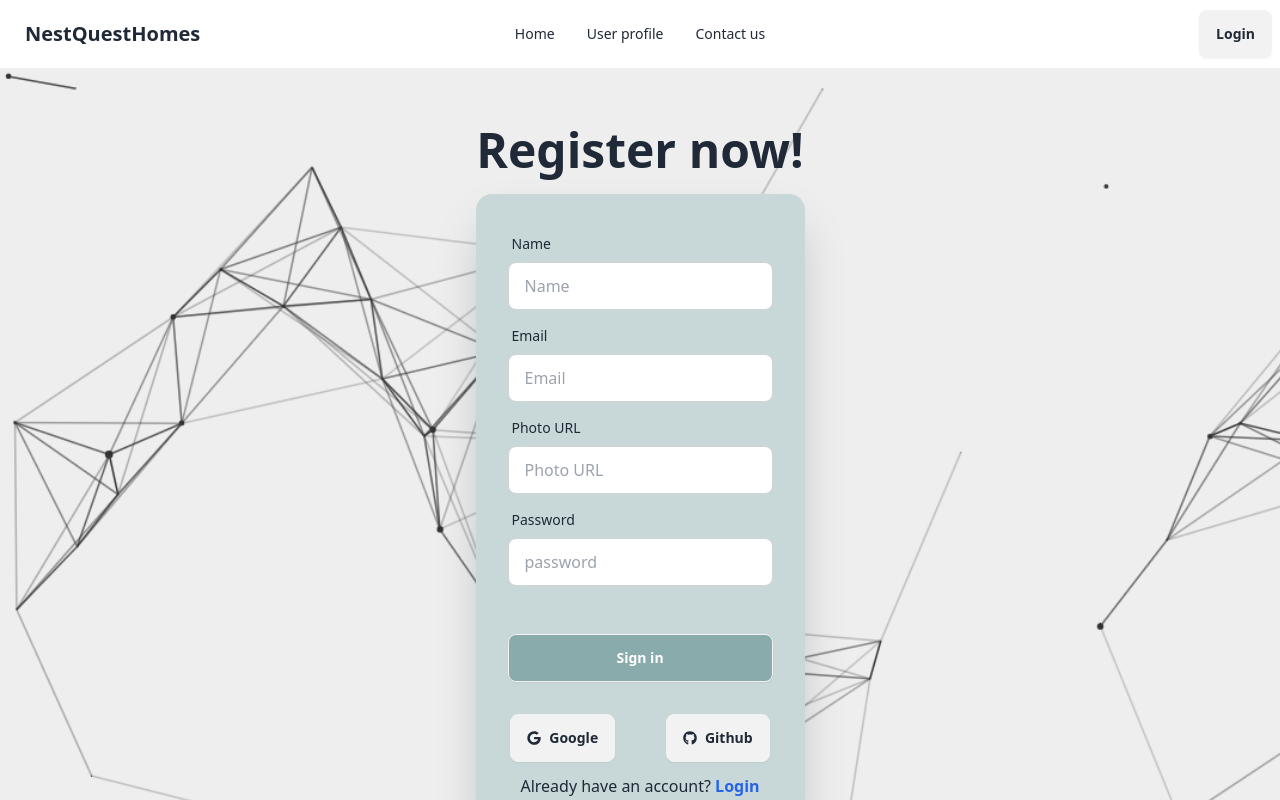
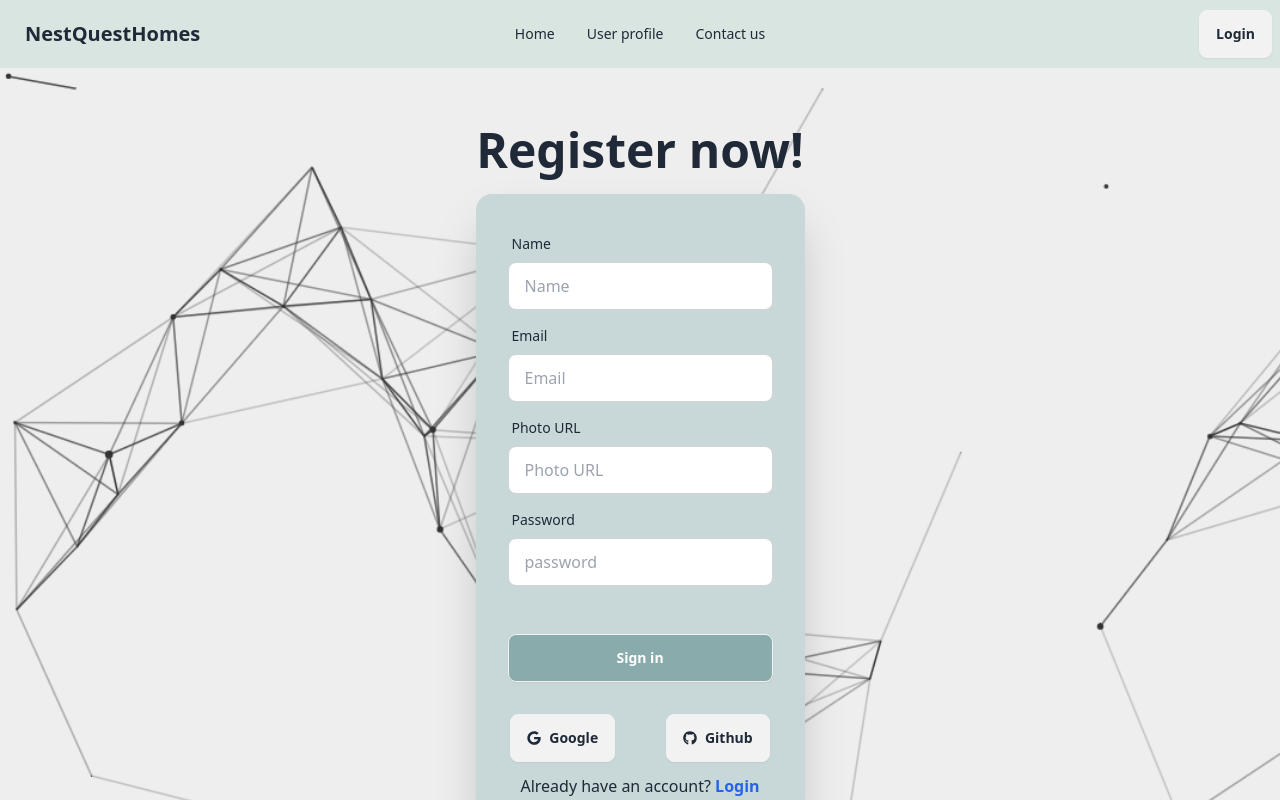
Before and after one commit to FojleTuhin/A9-NestQuestHomes, a React (Vite) app: page /register in a window 1280 px wide. Shown: the top 800 px of the page. Built offline with nearby package versions, Linux system fonts and the light colour scheme.

Commit message:
add error page

```diff
--- a/src/Component/Navbar.jsx
+++ b/src/Component/Navbar.jsx
@@ -9,7 +9,7 @@ const Navbar = () => {
     </>
 
     return (
-        <div className="navbar bg-base-100">
+        <div className="navbar bg-[#D9E5E1]">
             <div className="navbar-start">
                 <div className="dropdown">
                     <div tabIndex={0} role="button" className="btn btn-ghost lg:hidden">
@@ -19,7 +19,8 @@ const Navbar = () => {
                         {links}
                     </ul>
                 </div>
-                <a className="btn btn-ghost text-xl">NestQuestHomes</a>
+
+                <Link to='/'><a className="btn btn-ghost text-xl">NestQuestHomes</a></Link>
             </div>
             <div className="navbar-center hidden lg:flex">
                 <ul className="menu menu-horizontal px-1">
--- /dev/null
+++ b/src/Pages/Error.jsx
@@ -0,0 +1,15 @@
+import { Link } from "react-router-dom";
+
+const Error = () => {
+    return (
+        <div>
+            <img className="max-h-screen bg-cover m-auto" src="/public/Oops! 404 Error with a broken robot-rafiki.png" alt="" />
+
+            <div className="w-1/2 m-auto  ">
+                <Link to='/'><button className="btn bg-[#87909A] flex mt-[-60px] m-auto font-bold text-white text-2xl">Back to home</button></Link>
+            </div>
+        </div>
+    );
+};
+
+export default Error;
--- a/src/main.jsx
+++ b/src/main.jsx
@@ -10,10 +10,12 @@ import Root from './Pages/Root';
 import Home from './Pages/Home';
 import Login from './Pages/Login';
 import Register from './Pages/Register';
+import Error from './Pages/Error';
 
 const router = createBrowserRouter([
   {
     path: "/",
+    errorElement:<Error></Error>,
     element: <Root></Root>,
     children: [
       {
```
Also changed, not shown: public/Oops! 404 Error with a broken robot-rafiki.png (added).
